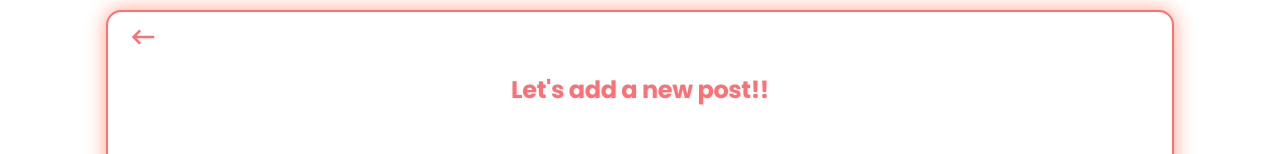
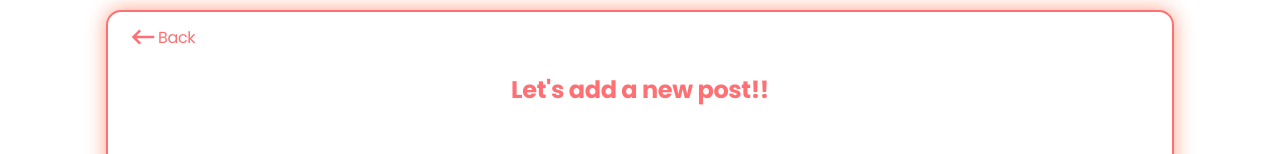
Before and after one commit to Gus-Gonz/--WarmUp-AlkemyChallenge-JS, a React (Create React App) app in the folder front/: page /addnew in a window 1280 px wide. Shown: the top 154 px of the page. Built offline with nearby package versions, Linux system fonts and the light colour scheme.

Commit message:
Se agrego un texto al wrapper cambio en el estilo para que el texto se centre

```diff
--- a/front/src/components/IconWrapper/index.js
+++ b/front/src/components/IconWrapper/index.js
@@ -1,9 +1,12 @@
 import { StyledWrapper } from "./styles";
 
-const PostTab = ({ iconComponent, iconClickHandler }) => {
-  return (
-    <StyledWrapper onClick={iconClickHandler}>{iconComponent}</StyledWrapper>
-  );
+const PostTab = ({ iconComponent, iconClickHandler, text }) => {
+    return (
+        <StyledWrapper onClick={iconClickHandler}>
+            {iconComponent}
+            {text}
+        </StyledWrapper>
+    );
 };
 
 export default PostTab;
--- a/front/src/components/IconWrapper/styles.js
+++ b/front/src/components/IconWrapper/styles.js
@@ -5,7 +5,8 @@ import { colors } from "../../common/styles/index";
 export const StyledWrapper = styled.div`
     display: flex;
     color: ${colors.salmon};
-	width: 50px;
+    width: 70px;
+    align-items: center;
 
     svg {
         height: 30px;
```
Lines whose indentation alone changed are shown as unchanged.
